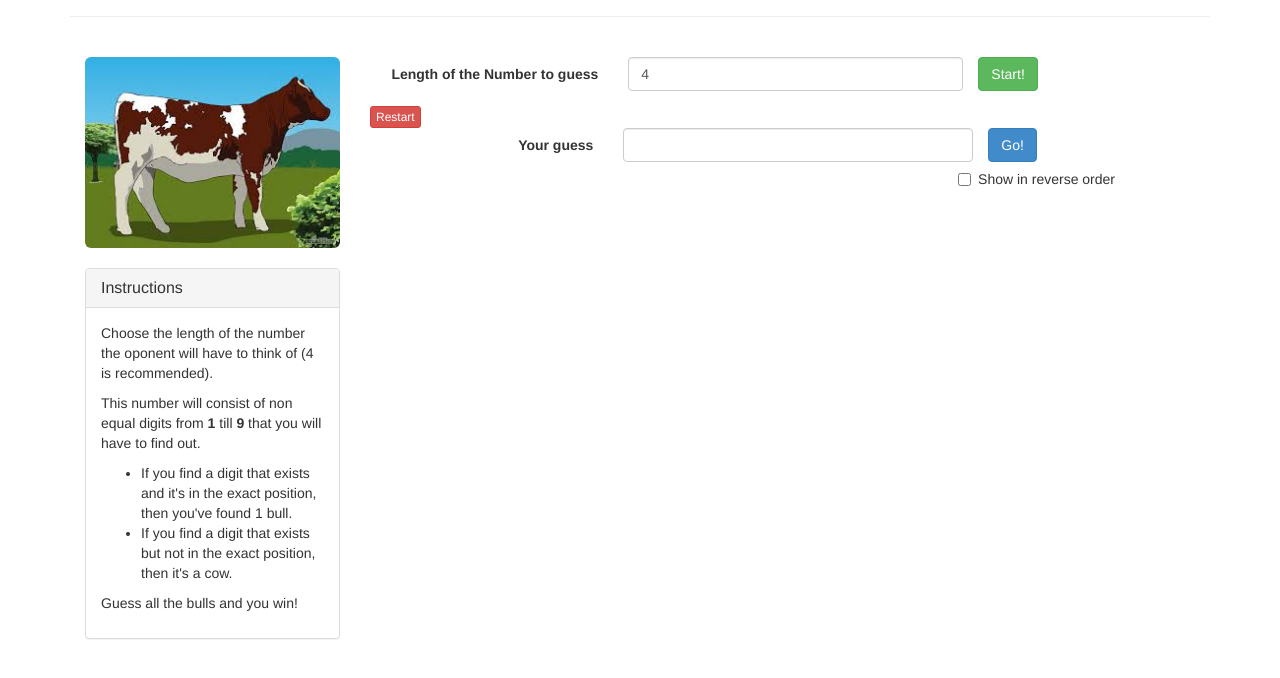
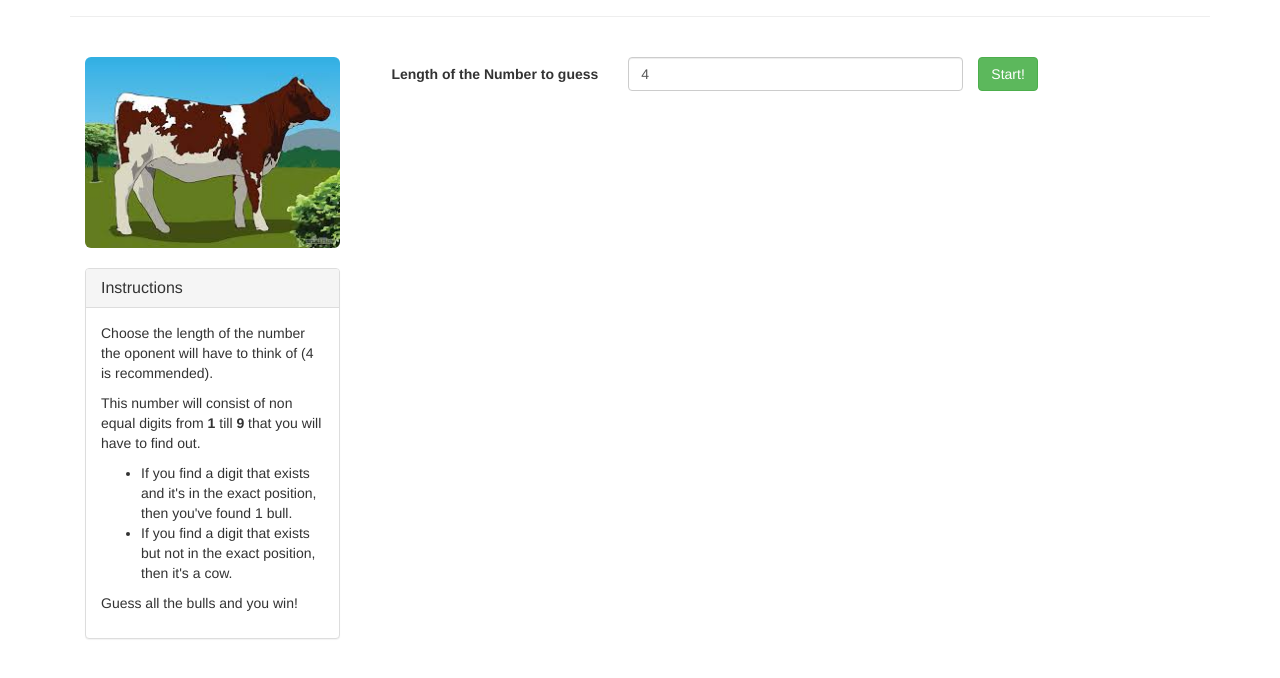
Before and after one commit to NioniosFr/js-bulls-cows, a website: page index.html in a window 1280 px wide. Shown: the part 76-754 px from the top of the page. Drawn offline with Linux system fonts and the light colour scheme.

Commit message:
Fixed JS inclusion

```diff
--- a/index.html
+++ b/index.html
@@ -6,7 +6,7 @@
   <meta name="viewport" content=
   "width=device-width, initial-scale=1.0">
   <title>Cows and Bulls</title>
-  <script type="text/javascript" src="dist/all-bulls_cows.min.js"></script>
+  <script type="text/javascript" src="dist/full-bulls_cows.min.js"></script>
 <!-- Bootstrap -->
   <link href="dist/bootstrap.min.css" rel=
   "stylesheet">
```
